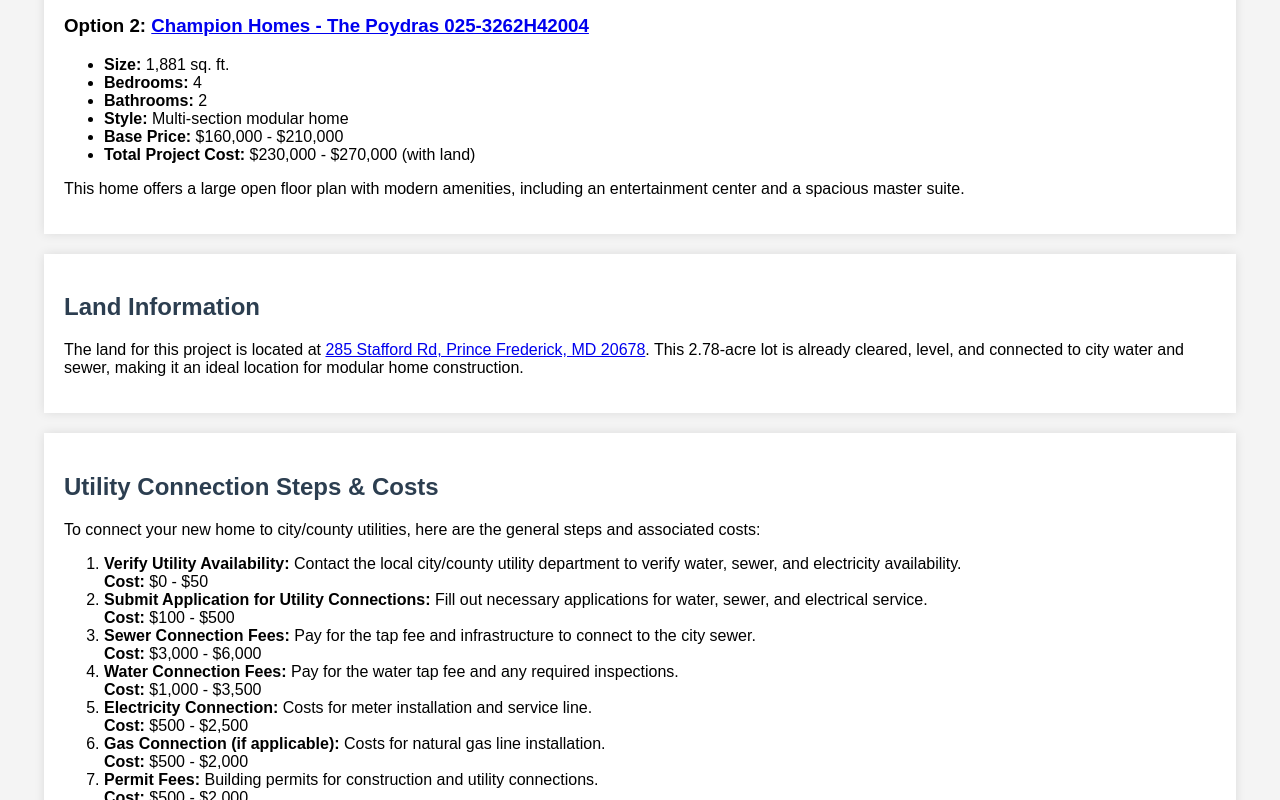
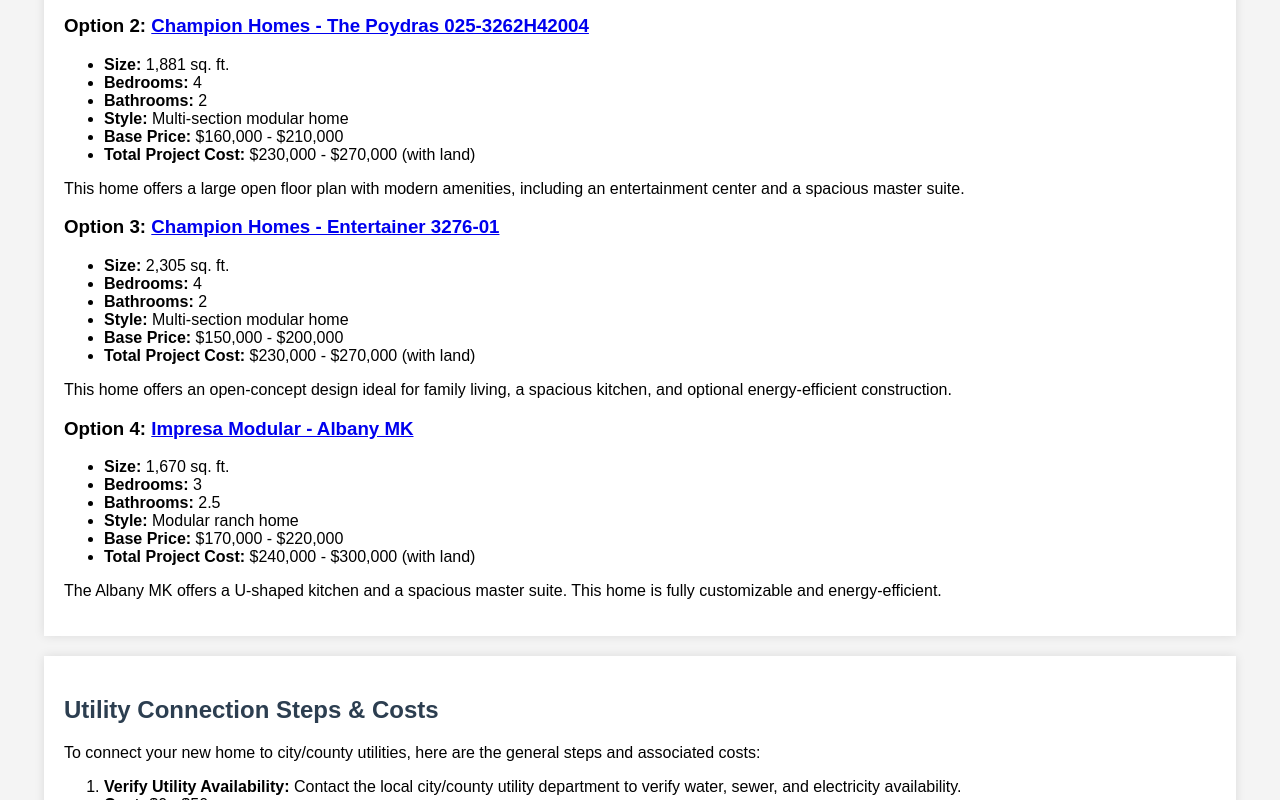
Before and after one commit to jayhagewood/Custom-Home-Blog, a plain HTML site: page index.html in a window 1280 px wide. Shown: the part 485-1285 px from the top of the page. Drawn offline with Linux system fonts and the light colour scheme.

Commit message:
Update index.html

```diff
--- a/index.html
+++ b/index.html
@@ -85,11 +85,30 @@
         <li><strong>Total Project Cost:</strong> $230,000 - $270,000 (with land)</li>
     </ul>
     <p>This home offers a large open floor plan with modern amenities, including an entertainment center and a spacious master suite.</p>
+
+    <h3>Option 3: <a href="https://www.championhomes.com/communities/sc/florence/regional-homes-of-florence/entertainer-3276-01" target="_blank">Champion Homes - Entertainer 3276-01</a></h3>
+    <ul>
+        <li><strong>Size:</strong> 2,305 sq. ft.</li>
+        <li><strong>Bedrooms:</strong> 4</li>
+        <li><strong>Bathrooms:</strong> 2</li>
+        <li><strong>Style:</strong> Multi-section modular home</li>
+        <li><strong>Base Price:</strong> $150,000 - $200,000</li>
+        <li><strong>Total Project Cost:</strong> $230,000 - $270,000 (with land)</li>
+    </ul>
+    <p>This home offers an open-concept design ideal for family living, a spacious kitchen, and optional energy-efficient construction.</p>
+
+    <h3>Option 4: <a href="https://impresamodular.com" target="_blank">Impresa Modular - Albany MK</a></h3>
+    <ul>
+        <li><strong>Size:</strong> 1,670 sq. ft.</li>
+        <li><strong>Bedrooms:</strong> 3</li>
+        <li><strong>Bathrooms:</strong> 2.5</li>
+        <li><strong>Style:</strong> Modular ranch home</li>
+        <li><strong>Base Price:</strong> $170,000 - $220,000</li>
+        <li><strong>Total Project Cost:</strong> $240,000 - $300,000 (with land)</li>
+    </ul>
+    <p>The Albany MK offers a U-shaped kitchen and a spacious master suite. This home is fully customizable and energy-efficient.</p>
 </section>
-<section>
-    <h2>Land Information</h2>
-    <p>The land for this project is located at <a href="https://www.realtor.com/realestateandhomes-detail/285-Stafford-Rd_Prince-Frederick_MD_20678_M67757-83154?from=srp-map" target="_blank">285 Stafford Rd, Prince Frederick, MD 20678</a>. This 2.78-acre lot is already cleared, level, and connected to city water and sewer, making it an ideal location for modular home construction.</p>
-</section>
+
 
 <section>
     <h2>Utility Connection Steps & Costs</h2>
```
